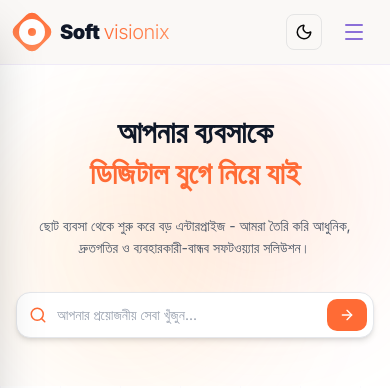
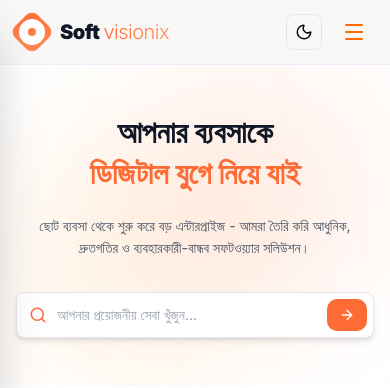
Before and after one commit to MAHIR-DEVES/novasoft-frontend, a Next.js app: page / in a window 390 px wide. Shown: the top 388 px of the page. Built offline with nearby package versions, Linux system fonts and the light colour scheme.

Commit message:
style:design update

```diff
--- a/src/components/common/Navbar.tsx
+++ b/src/components/common/Navbar.tsx
@@ -127,9 +127,9 @@ export default function Navbar() {
                 aria-label="Toggle menu"
               >
                 {isOpen ? (
-                  <X size={24} className="text-[#8B6FD8]" />
+                  <X size={24} className="text-orange-500" />
                 ) : (
-                  <Menu size={24} className="text-[#8B6FD8]" />
+                  <Menu size={24} className="text-orange-500" />
                 )}
               </button>
             </div>
@@ -192,7 +192,7 @@ export default function Navbar() {
             </div>
 
             <button onClick={() => setIsOpen(false)}>
-              <X size={24} className="text-[#8B6FD8]" />
+              <X size={24} className="text-orange-500" />
             </button>
           </div>
 
--- a/src/components/common/home/Banner.tsx
+++ b/src/components/common/home/Banner.tsx
@@ -41,7 +41,7 @@ const Banner = () => {
             onSubmit={handleSearch}
             className="w-full max-w-xl sm:max-w-2xl mx-auto"
           >
-            <div className="relative flex items-center bg-white dark:bg-gray-900 rounded-xl shadow-md border border-gray-200 dark:border-gray-700 focus-within:border-[#FF6B35] focus-within:ring-2 focus-within:ring-[#FF6B35]/20 transition-all duration-300">
+            <div className="relative flex items-center bg-white dark:bg-gray-900 rounded-md shadow-md border border-gray-200 dark:border-gray-700 focus-within:border-[#FF6B35] focus-within:ring-2 focus-within:ring-[#FF6B35]/20 transition-all duration-300">
               <Search
                 className="absolute left-3 sm:left-4 text-[#FF6B35]"
                 size={18}
@@ -52,7 +52,7 @@ const Banner = () => {
                 value={searchQuery}
                 onChange={e => setSearchQuery(e.target.value)}
                 placeholder="আপনার প্রয়োজনীয় সেবা খুঁজুন..."
-                className="w-full pl-10 sm:pl-11 pr-28 sm:pr-32 py-3 sm:py-4 bg-transparent rounded-xl outline-none text-gray-900 dark:text-white placeholder-gray-400 text-sm sm:text-base"
+                className="w-full pl-10 sm:pl-11 pr-28 sm:pr-32 py-3 sm:py-4 bg-transparent rounded-md outline-none text-gray-900 dark:text-white placeholder-gray-400 text-sm sm:text-base"
               />
 
               <button
```
